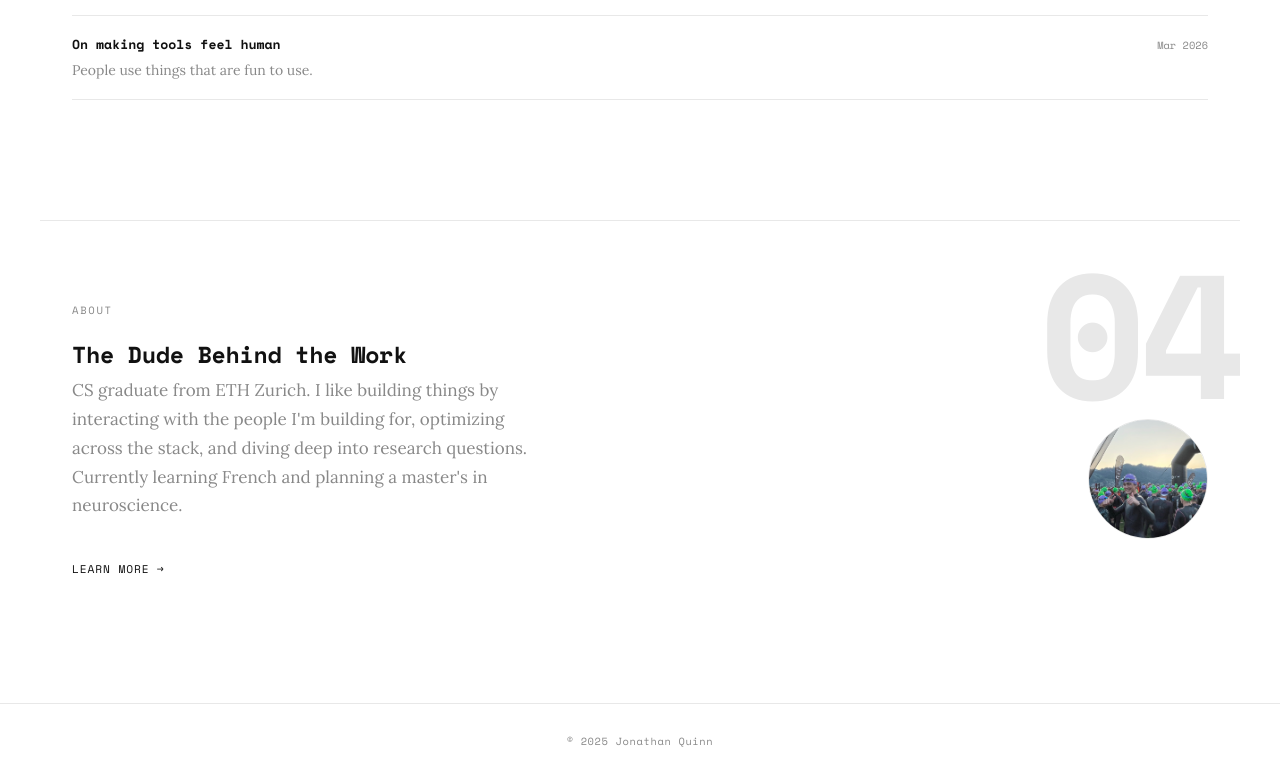
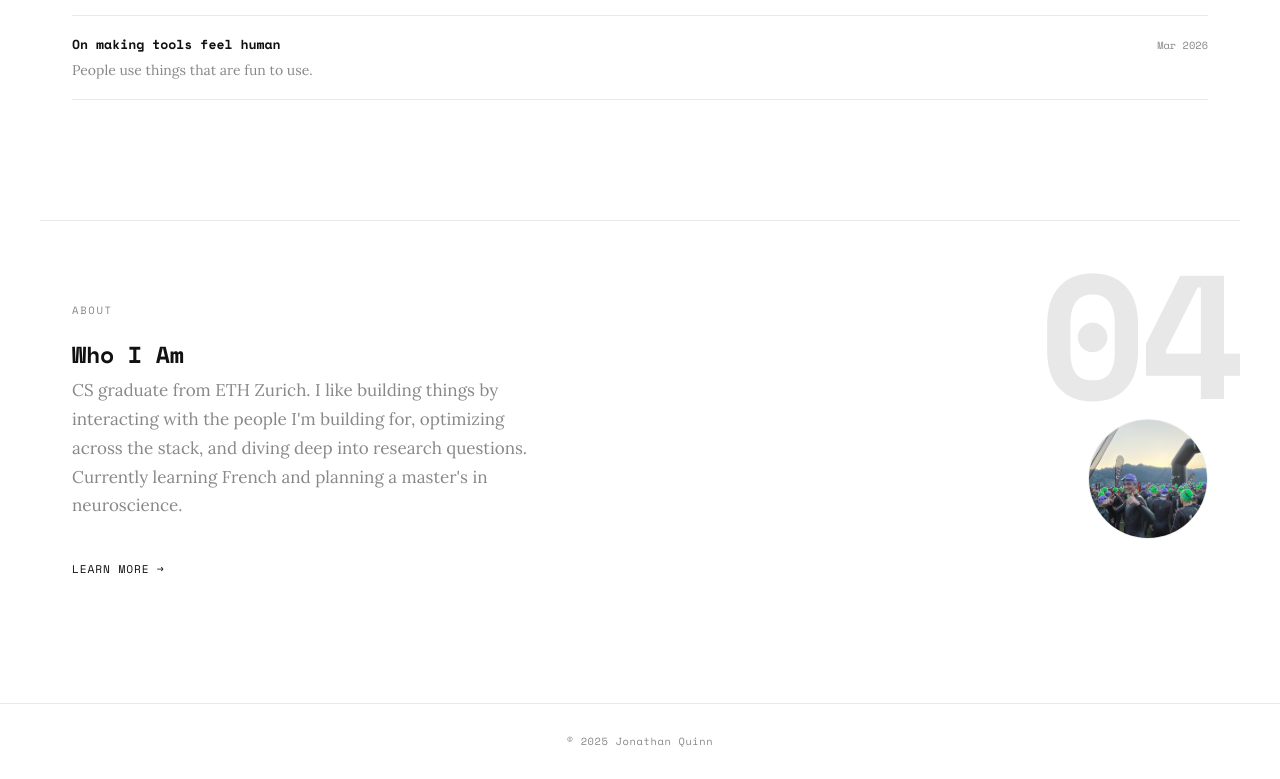
Before and after one commit to jofras/jofras.github.io, a website: page docs/index.html in a window 1280 px wide. Shown: the part 2326-3105 px from the top of the page. Drawn offline with nearby package versions, Linux system fonts and the light colour scheme.

Commit message:
Update section heading to 'Who I Am'

```diff
--- a/docs/index.html
+++ b/docs/index.html
@@ -122,7 +122,7 @@
   <section class="landing-section">
     <div class="section-bg-number" aria-hidden="true">04</div>
     <div class="section-label reveal">About</div>
-    <h2 class="section-title reveal reveal-delay-1">The Dude Behind the Work</h2>
+    <h2 class="section-title reveal reveal-delay-1">Who I Am</h2>
     <div class="about-mini reveal reveal-delay-2">
       <div>
         <p>
```
Also changed, not shown: index.html (+1 -1 lines).
